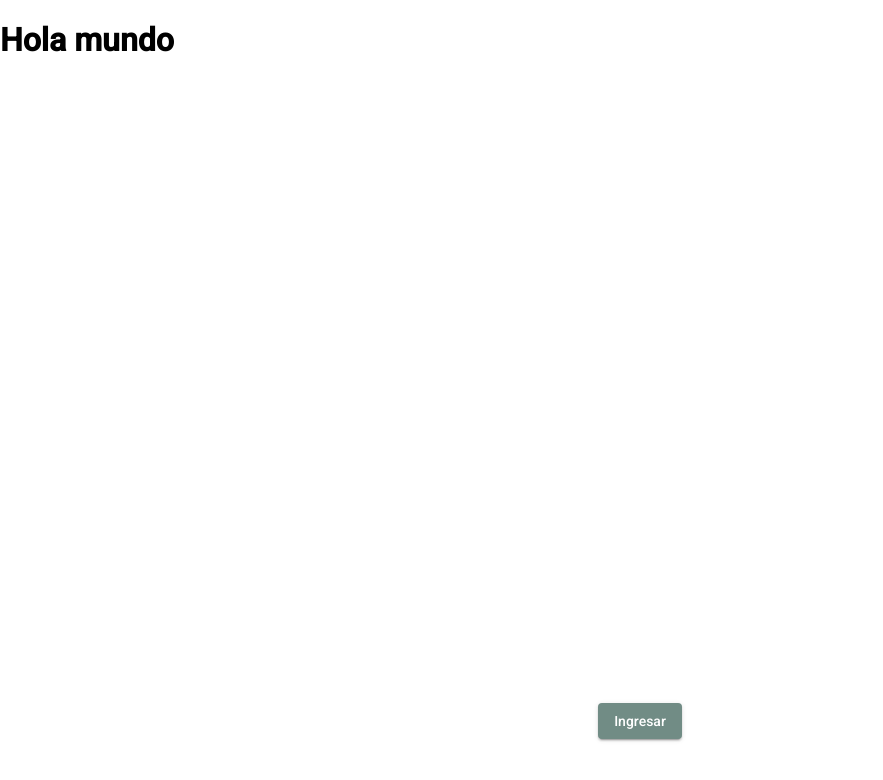
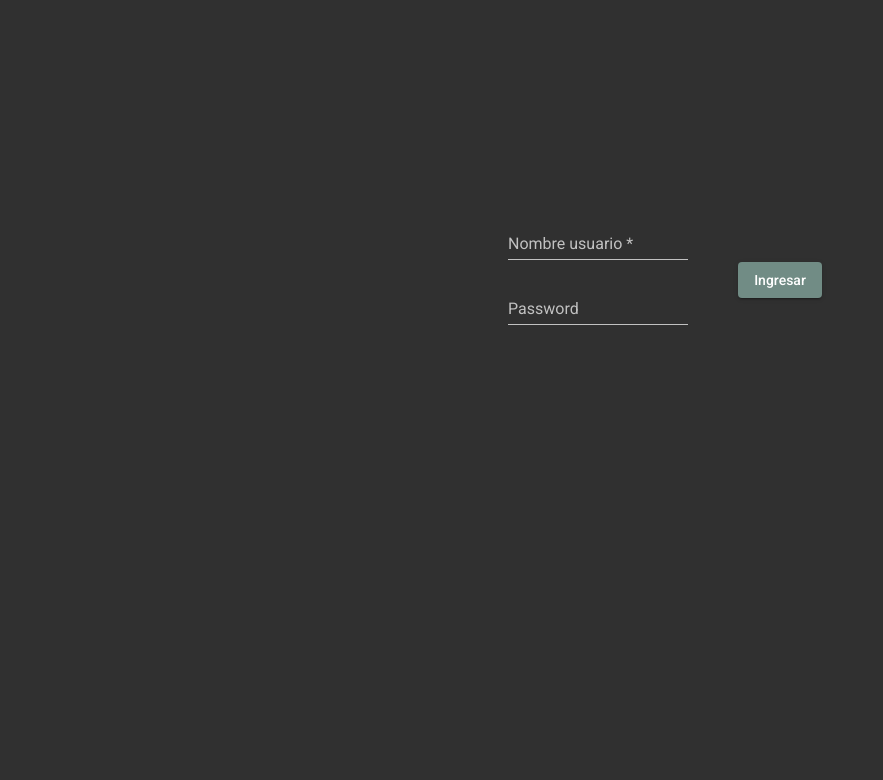
Before and after one commit to Lara-brd/galeria-aves, an Angular app: page /auth/login in a window 1280 px wide. Shown: the top 780 px of the page, without its empty margins (0-883 px from the left). Built offline with nearby package versions, Linux system fonts and the light colour scheme.

Commit message:
styles and login

```diff
--- a/src/app/app.component.html
+++ b/src/app/app.component.html
@@ -1,4 +1,2 @@
-
-<h1>Hola mundo</h1>
 
 <router-outlet></router-outlet>
--- a/src/app/auth/auth.module.ts
+++ b/src/app/auth/auth.module.ts
@@ -1,9 +1,11 @@
 import { NgModule } from '@angular/core';
 import { CommonModule } from '@angular/common';
 import { LoginComponent } from './pages/login/login.component';
+import { FlexLayoutModule } from '@angular/flex-layout';
 import { RegistroComponent } from './pages/registro/registro.component';
 import { AuthRoutingModule } from './auth-routing.module';
 import { MaterialModule } from '../material/material.module';
+import { FormsModule } from '@angular/forms';
 
 
 
@@ -13,8 +15,10 @@ import { MaterialModule } from '../material/material.module';
     RegistroComponent
   ],
   imports: [
+    AuthRoutingModule,
     CommonModule,
-    AuthRoutingModule,
+    FlexLayoutModule,
+    FormsModule,
     MaterialModule
   ]
 })
--- a/src/app/auth/pages/login/login.component.html
+++ b/src/app/auth/pages/login/login.component.html
@@ -1,4 +1,43 @@
-<mat-grid-list cols="1">
+
+<div class="wrapp" fxLayout="row" fxLayoutAlign="center center">
+  <div class="box-login" fxLayout="column">
+
+    <mat-form-field fxFlex="100">
+      <mat-label>Nombre usuario</mat-label>
+      <input matInput
+              type="text"
+              [(ngModel)]="loginInput.name"
+              required>
+      <mat-error *ngIf="loginInput.name.trim().length == 0">
+        Please enter a Name
+      </mat-error>
+    </mat-form-field>
+
+    <mat-form-field fxFlex="100">
+      <mat-label>Password</mat-label>
+      <input matInput
+              type="password"
+              [(ngModel)]="loginInput.password">
+      <!-- <mat-error *ngIf="loginInput.nombre.trim().length == 0">
+        Please enter a Name
+      </mat-error> -->
+    </mat-form-field>
+
+  </div>
+
+  <button mat-raised-button
+  color="primary"
+  (click)="login()">
+Ingresar
+</button>
+</div>
+
+
+
+
+
+
+<!-- <mat-grid-list cols="1">
   <mat-grid-tile>
     <button mat-raised-button
             color="primary"
@@ -6,4 +45,4 @@
       Ingresar
     </button>
   </mat-grid-tile>
-</mat-grid-list>
+</mat-grid-list> -->
--- a/src/app/auth/pages/login/login.component.ts
+++ b/src/app/auth/pages/login/login.component.ts
@@ -5,10 +5,27 @@ import { AuthService } from '../../services/auth.service';
 @Component({
   selector: 'app-login',
   templateUrl: './login.component.html',
-  styles: [
+  styles: [`
+
+    .wrapp{
+      height:70vh;
+    }
+    .box-login{
+      padding:50px;
+      border-radius:5px;
+    }
+  `
   ]
 })
 export class LoginComponent  {
+
+  loginInput = {
+    name:'',
+    password:''
+  }
+
+
+
 
   constructor(  private router:Router,
                 private authService: AuthService) { }
--- a/src/app/auth/services/auth.service.ts
+++ b/src/app/auth/services/auth.service.ts
@@ -26,7 +26,7 @@ export class AuthService {
     if(!localStorage.getItem('tokem')){
       return of(false);
     }
-    return this.http.get<Auth>(`${this.baseUrl}/user/1`)
+    return this.http.get<Auth>(`${this.baseUrl}/user/1122`)
       .pipe(
         map(auth => {
           this._auth = auth;
@@ -36,7 +36,7 @@ export class AuthService {
   }
 
   login(){
-    return this.http.get<Auth>(`${this.baseUrl}/user/1`)
+    return this.http.get<Auth>(`${this.baseUrl}/user/1122`)
     //aqui tengo el auth  y lo puedo almacenar en la propiedad
       .pipe(
         tap( auth => this._auth = auth),
--- a/src/app/birds/pages/agregar/agregar.component.html
+++ b/src/app/birds/pages/agregar/agregar.component.html
@@ -1,4 +1,7 @@
-<h1>
+
+<div class="m-width-1200 center">
+
+  <h2 class=".title-brd-2">
       {{
         (bird.id)
           ? 'Editar'
@@ -6,15 +9,20 @@
       }}
       Ave
     <small>{{bird.nombre}}</small>
-</h1>
+  </h2>
+
+  <mat-divider></mat-divider>
+
 
   <div  fxLayout="row"
         fxLayoutGap="40px"
-      fxLayout.xs="column">
+        fxLayout.xs="column"
+        class="form-add-bird p-2">
 
     <div fxFlex="50" fxLayout="column">
 
       <div  fxLayout="row"
+            fxLayout.sm="column"
             fxLayout.xs="column"
             fxLayoutGap="20px">
 
@@ -85,8 +93,7 @@
         <button mat-raised-button
                 color="primary"
                 (click)="guardar()">
-        <mat-icon>edit</mat-icon>
-        {{(bird.id) ? 'Actualizar': 'Crear'}}
+          {{(bird.id) ? 'ACTUALIZAR': 'CREAR'}}
         </button>
 
         <span class="spacer"></span>
@@ -104,7 +111,9 @@
 
     <div fxFlex="50">
       <img [src]="bird | imagen">
+    </div>
 
   </div>
 
+
 </div>
--- a/src/app/birds/pages/agregar/agregar.component.ts
+++ b/src/app/birds/pages/agregar/agregar.component.ts
@@ -14,6 +14,9 @@ import { BirdsService } from '../../services/birds.service';
     img{
       width: 100%;
       border-radius:5px;
+    }
+    .form-add-bird{
+      margin-top:50px;
     }
   `]
 })
--- a/src/app/birds/pages/bird/bird.component.html
+++ b/src/app/birds/pages/bird/bird.component.html
@@ -1,3 +1,6 @@
+<div class="m-width-1200 center p-2">
+
+
   <mat-grid-list cols="1" *ngIf="!bird; else divBird">
     <mat-grid-tile>
       <!-- aqui el spinner-->
@@ -6,38 +9,36 @@
   </mat-grid-list>
 
   <ng-template #divBird>
+    <h2 class="weight-4">{{ bird.nombre }} <small class="op-5">- {{bird.nombre_cientifico}}</small></h2>
+    <mat-divider></mat-divider>
 
     <div  fxLayout="row"
+          fxLayout.sm="column"
           fxLayout.xs="column"
-        fxLagoutGap="30px">
+          fxLagoutGap="30px"
+          class="content">
 
           <div fxFlex="50">
-          <h1>{{ bird.nombre }} <small>-{{bird.nombre_cientifico}}</small></h1>
-          <mat-divider></mat-divider>
             <br>
             <img [src]="bird | imagen" alt="">
           </div>
           <div fxFlex="50">
-          <h1>{{bird.familia}}</h1>
-          <mat-divider></mat-divider>
-
             <div class="content">
-
-            <p>
+              <p class="p-2">
                 {{ bird.descripcion}}
               </p>
+            </div>
 
-            <mat-list>
-              <!-- <mat-list-item>{{ bird.descripcion}}</mat-list-item> -->
-              <mat-list-item>{{ bird.alimentacion}}</mat-list-item>
+
+
+              <mat-list class="op-5">
+                <mat-list-item>{{bird.alimentacion}}</mat-list-item>
                 <mat-list-item>{{ bird.familia}}</mat-list-item>
                 <mat-list-item>{{ bird.nombre_cientifico}}</mat-list-item>
               </mat-list>
-          </div>
-
             <br>
-          <button mat-button
-                  color="warn"
+            <button mat-raised-button
+                    color="accent"
                     (click)="regresar()">
               Regresar
             </button>
@@ -46,3 +47,4 @@
     </div>
 
   </ng-template>
+</div>
--- a/src/app/birds/pages/bird/bird.component.ts
+++ b/src/app/birds/pages/bird/bird.component.ts
@@ -12,8 +12,8 @@ import { BirdsService } from '../../services/birds.service';
       width:100%;
       border-radius:5px;
     }
-    .content{
-      margin-top:50px;
+    button{
+      margin:20px;
     }
   `]
 })
--- a/src/index.html
+++ b/src/index.html
@@ -26,7 +26,7 @@
 <link href="https://fonts.googleapis.com/css2?family=Libre+Baskerville:ital,wght@0,400;0,700;1,400&display=swap" rel="stylesheet">
 
 </head>
-<body>
+<body class="mat-app-background">
   <app-root></app-root>
 </body>
 </html>
--- a/src/styles.scss
+++ b/src/styles.scss
@@ -30,18 +30,12 @@ $my-theme: mat.define-dark-theme((
 }
 
 
-$primary:var(--primary);
-
-
 
 
 
 html, body { height: 100%; }
 body { margin: 0; font-family: Roboto, "Helvetica Neue", sans-serif }
 
-.spacer{
-  flex:1 1 auto;
-}
 
 
 ::-webkit-scrollbar {
@@ -56,6 +50,9 @@ body { margin: 0; font-family: Roboto, "Helvetica Neue", sans-serif }
   border-radius: 10px;
 }
 
+.spacer{
+  flex:1 1 auto;
+}
 
 // ///////////////////////////fonts
 
@@ -65,6 +62,10 @@ body { margin: 0; font-family: Roboto, "Helvetica Neue", sans-serif }
   color:$color;
   font-size:$size;
   font-weight: 300;
+}
+
+.bgc-primary{
+  background-color: var(--primary);
 }
 
 
@@ -98,3 +99,15 @@ body { margin: 0; font-family: Roboto, "Helvetica Neue", sans-serif }
 .shadow{
   box-shadow: rgba(0, 0, 0, 0.16) 0px 3px 6px, rgba(0, 0, 0, 0.23) 0px 3px 6px;
 }
+
+.op-5{
+  opacity: .5;
+}
+
+.p-5{
+  padding:50px;
+}
+
+.p-2{
+  padding:20px;
+}
```
Lines whose indentation alone changed are shown as unchanged.
